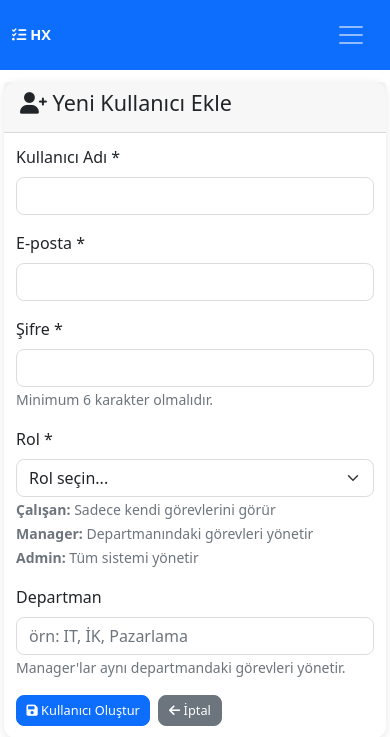
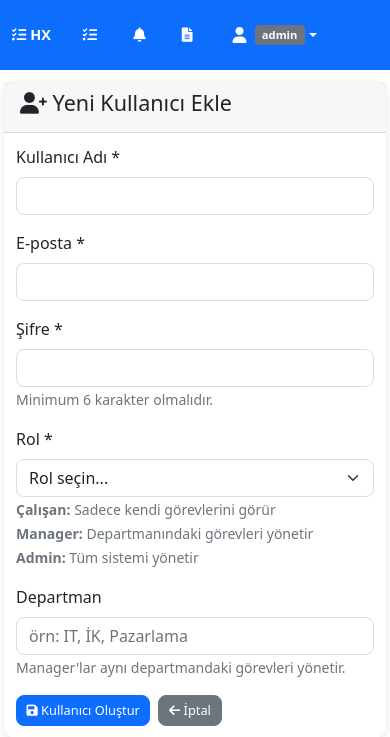
Before and after one commit to ozmenkaya/todo, a Flask app: page /add_user in a window 390 px wide. Shown: the top 737 px of the page. Run offline with Flask 3, Linux system fonts and the light colour scheme; a user stored in the database is signed in; data that the repository does not hold is empty.

Commit message:
🔧 Navigation bar tek satır yapıldı - hamburger menü kaldırıldı
- Navbar-toggler (3 çizgi) buton kaldırıldı
- Collapse yapısı kaldırıldı, navbar-expand kullanıldı
- Tüm navigation öğeleri tek satırda görünüyor
- CSS optimizasyonu: flex-direction row zorlandı
- Responsive tasarım korundu
- Mobile/desktop uyumlu tek satır navbar

```diff
--- a/templates/base.html
+++ b/templates/base.html
@@ -48,7 +48,7 @@
         .status-completed { background-color: #d4edda; }
         .status-cancelled { background-color: #f8d7da; }
 
-        /* Mobile-First Navbar */
+        /* Single Row Navbar - No Collapse */
         .navbar {
             padding: 0.5rem 1rem;
             min-height: var(--navbar-height);
@@ -59,11 +59,20 @@
             font-size: 1.2rem;
         }
 
-        /* Mobile Navbar Icons */
-        .main-nav-icons {
-            display: flex;
+        /* Always show navbar items in single row */
+        .navbar-nav {
+            flex-direction: row !important;
             align-items: center;
-            gap: 0.5rem;
+        }
+
+        .nav-link {
+            padding: 0.5rem 0.75rem !important;
+        }
+
+        /* Navigation icons in single row */
+        .nav-icon {
+            position: relative;
+            margin: 0 0.25rem;
         }
 
         /* Mobile Cards */
@@ -367,7 +376,7 @@
 </head>
 <body>
     <!-- Navigation -->
-    <nav class="navbar navbar-expand-lg navbar-dark bg-primary sticky-top">
+    <nav class="navbar navbar-expand navbar-dark bg-primary sticky-top">
         <div class="container-fluid">
             <a class="navbar-brand" href="{{ url_for('index') }}">
                 <i class="fas fa-tasks"></i>
@@ -375,45 +384,33 @@
                 <span class="d-inline d-sm-none">HX</span>
             </a>
 
-            <!-- Mobile Toggle Button -->
-            <button class="navbar-toggler border-0" type="button" data-bs-toggle="collapse" data-bs-target="#navbarNav" aria-controls="navbarNav" aria-expanded="false" aria-label="Toggle navigation">
-                <span class="navbar-toggler-icon"></span>
-            </button>
-
-            <div class="collapse navbar-collapse" id="navbarNav">
-                <!-- İstanbul Saati - Mobile Hidden -->
-                <div class="navbar-text text-white me-auto d-none d-lg-block">
+            <div class="navbar-nav w-100" id="navbarNav">
+                <!-- İstanbul Saati -->
+                <div class="navbar-text text-white me-auto d-none d-md-block">
                     <i class="fas fa-clock"></i>
                     <span id="istanbul-time">{{ get_istanbul_time().strftime(get_timezone_config().display_format) }}</span>
                 </div>
 
-                <div class="navbar-nav ms-auto">
                 {% if current_user.is_authenticated %}
                     <!-- Ana Navigasyon İkonları -->
-                        <div class="main-nav-icons me-2 me-lg-4">
+                    <div class="d-flex align-items-center me-2">
                         <!-- Görevler İkonu -->
-                            <div class="nav-icon-container">
-                                <a href="{{ url_for('index') }}" class="nav-link text-white nav-icon" title="Görevler">
+                        <a href="{{ url_for('index') }}" class="nav-link text-white nav-icon me-2" title="Görevler">
                             <i class="fas fa-tasks"></i>
                             <span class="nav-icon-badge d-none" id="tasksBadge"></span>
                         </a>
-                            </div>
 
                         <!-- Hatırlatmalar İkonu -->
-                            <div class="nav-icon-container">
-                                <a href="{{ url_for('reminders') }}" class="nav-link text-white nav-icon" title="Hatırlatmalar">
+                        <a href="{{ url_for('reminders') }}" class="nav-link text-white nav-icon me-2" title="Hatırlatmalar">
                             <i class="fas fa-bell"></i>
                             <span class="nav-icon-badge d-none" id="remindersBadge"></span>
                         </a>
-                            </div>
 
                         <!-- Raporlar İkonu -->
-                            <div class="nav-icon-container">
-                                <a href="{{ url_for('reports') }}" class="nav-link text-white nav-icon" title="Raporlar">
+                        <a href="{{ url_for('reports') }}" class="nav-link text-white nav-icon me-2" title="Raporlar">
                             <i class="fas fa-file-alt"></i>
                             <span class="nav-icon-badge d-none" id="reportsBadge"></span>
                         </a>
-                            </div>
                     </div>
 
                     <!-- Kullanıcı Dropdown'u -->
@@ -479,7 +476,6 @@
                             </ul>
                     </div>
                 {% endif %}
-                </div>
             </div>
         </div>
     </nav>
```
Lines whose indentation alone changed are shown as unchanged.
